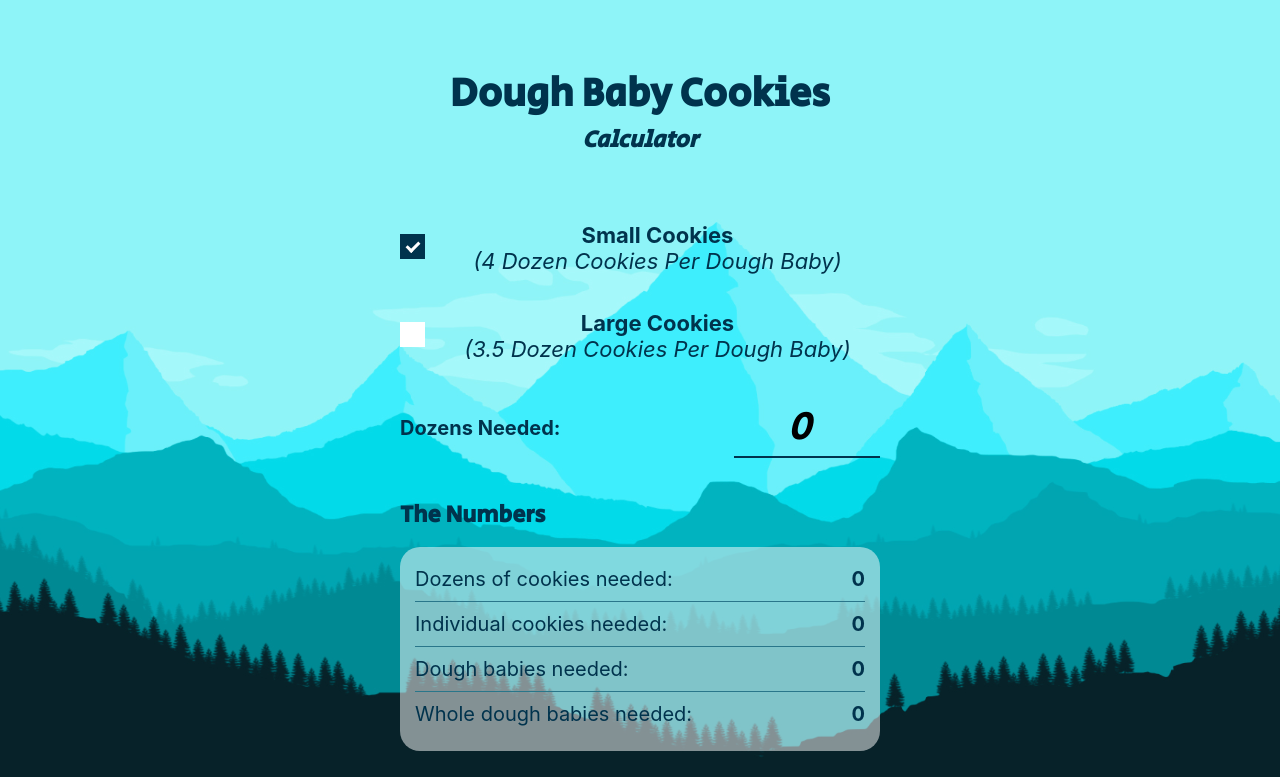
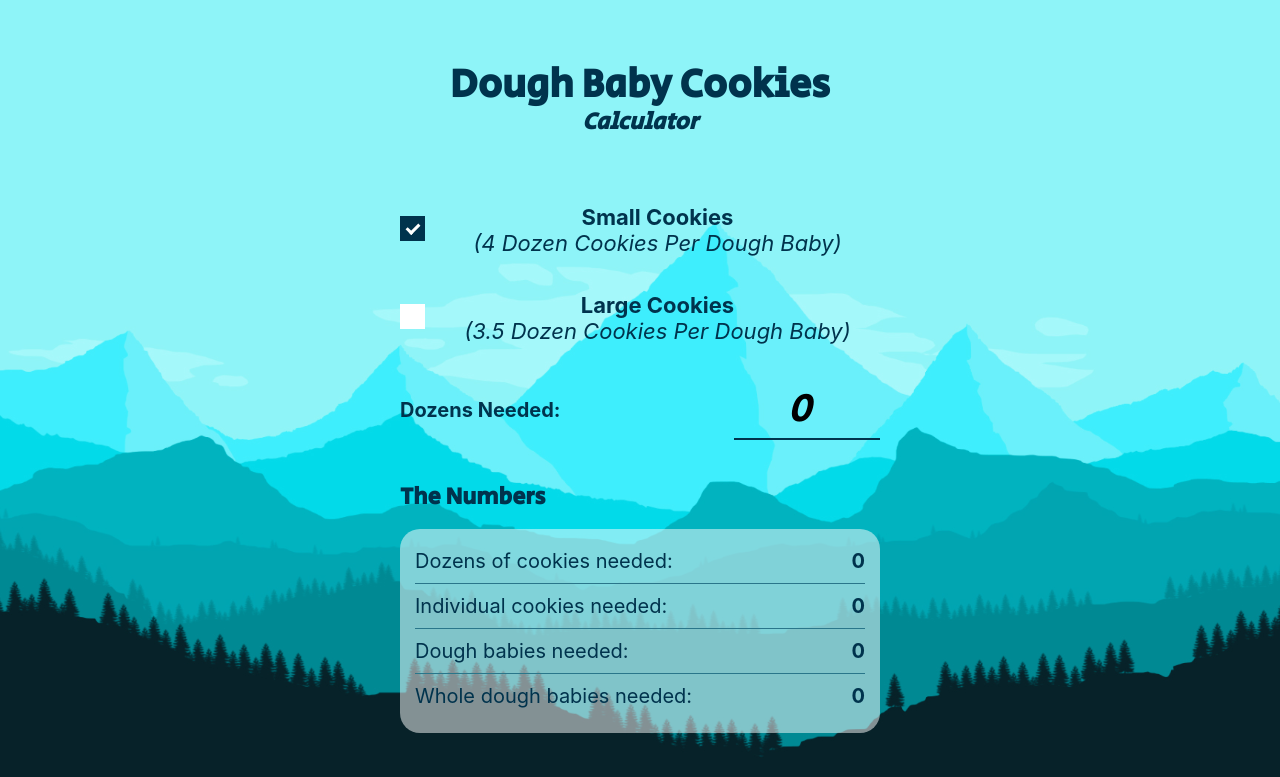
Before and after one commit to CharlesInteractive/dough-baby-calculator, a React (Create React App) app: page / in a window 1280 px wide. Shown: the top 777 px of the page. Built offline with nearby package versions, Linux system fonts and the light colour scheme.

Commit message:
h1 line height

```diff
--- a/src/index.css
+++ b/src/index.css
@@ -20,6 +20,9 @@ code {
 }
 .text-white {
   color: #fff;
+}
+h1 {
+  line-height: 1;
 }
 h1,
 h2,
```
